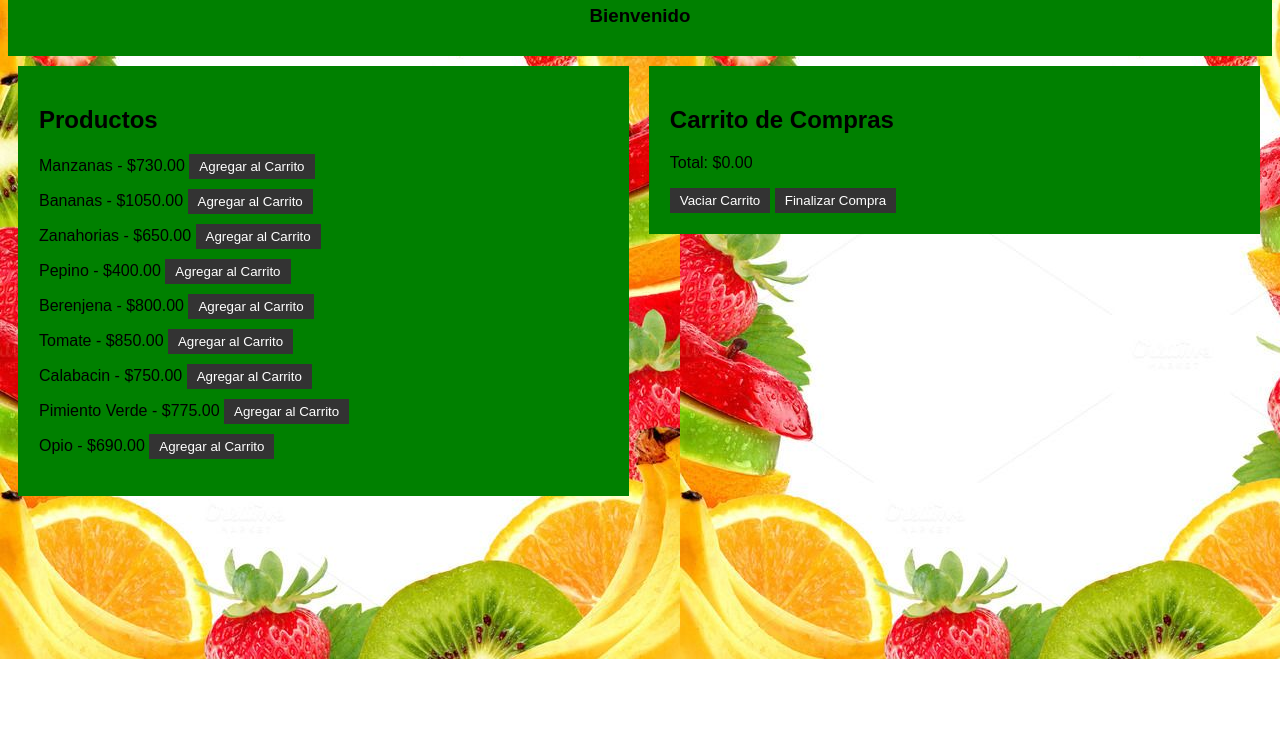
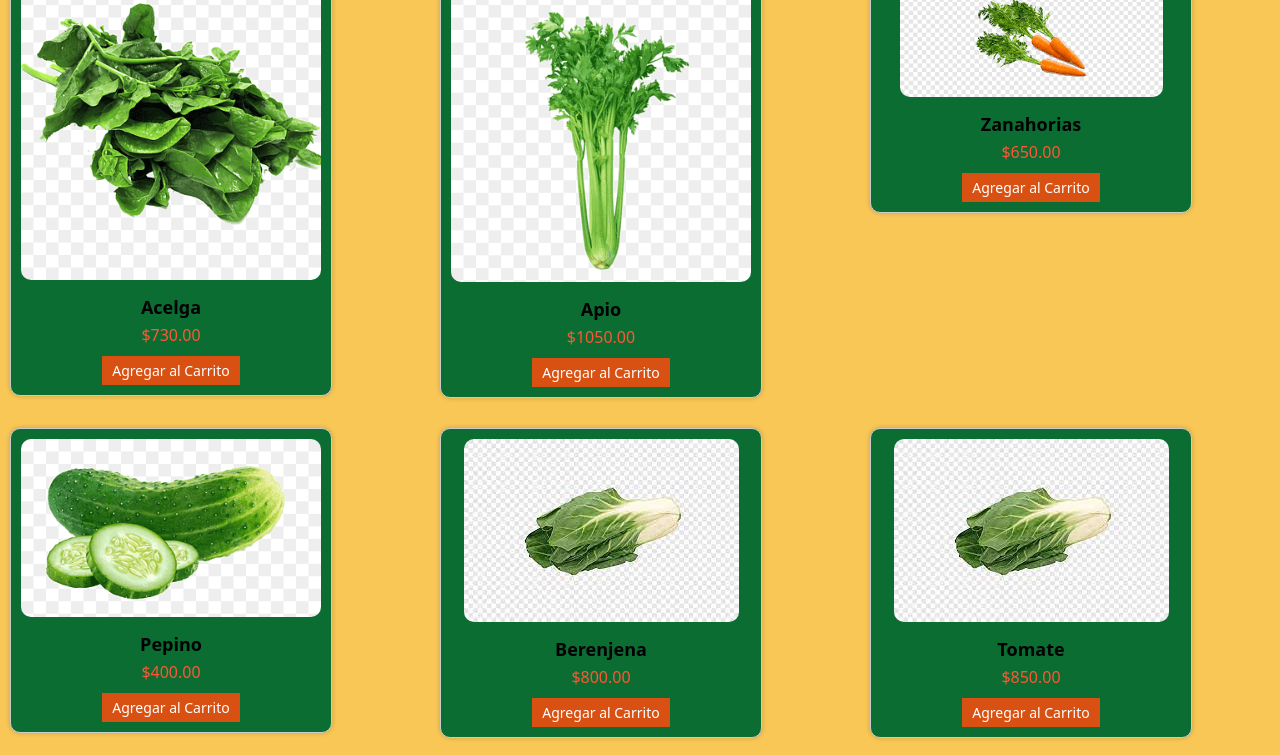
Before and after one commit to lucasvt21/CursoJavascriptCoderHouse, a plain HTML site: page index.html in a window 1280 px wide. Shown: the part 141-896 px from the top of the page. Before the commit the page ends 800 px from the top, so only its background shows below. Drawn offline with Linux system fonts and the light colour scheme; some packages are replaced by stand-ins of ours; a script that the page names is missing.

Commit message:
Tercera pre entrega

```diff
--- /dev/null
+++ b/JSON/productos.JSON
@@ -0,0 +1,17 @@
+[
+    { "id": 1, "nombre": "Acelga", "precio": 730, "img":"img/Verduras/Acelga.png"},
+    { "id": 2, "nombre": "Apio", "precio": 1050, "img":"img/Verduras/Apio.png" },
+    { "id": 3, "nombre": "Zanahorias", "precio": 650, "img":"img/Verduras/Zanahoria.png" },
+    { "id": 4, "nombre": "Pepino", "precio": 400, "img":"img/Verduras/Pepino.png" },
+    { "id": 5, "nombre": "Berenjena", "precio": 800, "img":"img/Verduras/Acelga.jpg" },
+    { "id": 6, "nombre": "Tomate", "precio": 850, "img":"img/Verduras/Acelga.jpg" },
+    { "id": 7, "nombre": "Calabacin", "precio": 750, "img":"img/Verduras/Acelga.jpg" },
+    { "id": 8, "nombre": "Pimiento Verde", "precio": 775, "img":"img/Verduras/Acelga.jpg" },
+    { "id": 10, "nombre": "Brócoli", "precio": 690, "img":"img/Verduras/Acelga.jpg" },
+    { "id": 11, "nombre": "Coliflor", "precio": 690, "img":"img/Verduras/Acelga.jpg" },
+    { "id": 12, "nombre": "Repollo", "precio": 690, "img":"img/Verduras/Acelga.jpg" },
+    { "id": 13, "nombre": "Remolacha", "precio": 690, "img":"img/Verduras/Acelga.jpg" },
+    { "id": 14, "nombre": "Zapallo", "precio": 690, "img":"img/Verduras/Acelga.jpg" },
+    { "id": 15, "nombre": "Achicoria", "precio": 690, "img":"img/Verduras/Acelga.jpg" },
+    { "id": 16, "nombre": "Batata", "precio": 690, "img":"img/Verduras/Acelga.jpg" }
+]
--- a/index.html
+++ b/index.html
@@ -3,19 +3,18 @@
 <head>
     <meta charset="UTF-8">
     <meta name="viewport" content="width=device-width, initial-scale=1.0">
+    <script src="//cdn.jsdelivr.net/npm/sweetalert2@11"></script>
     <title>Verdulería - Barrera S.A</title>
     <link rel="stylesheet" href="style.css">
 </head>
 <body>
-    <header>
-        <h1>Barrera S.A</h1>
-        <h2>Verduleria WEB</h2>
-        <h3>Bienvenido</h3>
+    <header class="headermain">
+    <h1>Barrera S.A</h1>
+    <h2>Verduleria WEB</h2>
     </header>
-
     <section id="productos">
-        <h2>Productos</h2>
-        <ul id="listaProductos"></ul>
+        <div id="listaProductos"></div>
+        <div id="gridProductos" class="producto-grid"></div>
     </section>
 
     <section id="carrito">
--- a/main.js
+++ b/main.js
@@ -1,31 +1,46 @@
-const productos = [
-    { id: 1, nombre: "Manzanas", precio: 730 },
-    { id: 2, nombre: "Bananas", precio: 1050 },
-    { id: 3, nombre: "Zanahorias", precio: 650 },
-    { id: 4, nombre: 'Pepino', precio: 400 },
-    { id: 5, nombre: 'Berenjena', precio: 800 },
-    { id: 6, nombre: 'Tomate', precio: 850 },
-    { id: 7, nombre: 'Calabacin', precio: 750 },
-    { id: 8, nombre: 'Pimiento Verde', precio: 775 },
-    { id: 9, nombre: 'Opio', precio: 690 },
-];
+let productos = [];
+let carrito = [];
 
-const carrito = [];
+const getProductos = async () => {
+    try {
+        const response = await fetch("./JSON/productos.JSON");
+        const data = await response.json();
+        productos = data || [];
+        mostrarProductos(productos);
+    } catch (error) {
+        console.error("Error al obtener productos:", error);
+    }
+};
+
 let totalCompra = 0;
 
-function mostrarProductos() {
-    const listaProductos = document.getElementById("listaProductos");
-    listaProductos.innerHTML = "";
+const storedCarrito = localStorage.getItem("carrito");
+
+if (storedCarrito) {
+    carrito = JSON.parse(storedCarrito);
+    actualizarCarrito();
+}
+
+function mostrarProductos(productos) {
+    const gridProductos = document.getElementById("gridProductos");
     productos.forEach(producto => {
-        const li = document.createElement("li");
-        li.innerHTML = `${producto.nombre} - $${producto.precio.toFixed(2)} <button onclick="agregarAlCarrito(${producto.id})">Agregar al Carrito</button>`;
-        listaProductos.appendChild(li);
+        const div = document.createElement("div");
+        div.innerHTML = `<div class="producto-card">
+        <img src="${producto.img}" alt="${producto.nombre}" />
+        <p class="titulo-producto">${producto.nombre}</p> <p class = "precio-producto"> $${producto.precio.toFixed(2)}</p>
+        <button class="boton-producto" onclick="agregarAlCarrito(${producto.id})">Agregar al Carrito</button>
+        </div>`;
+        gridProductos.appendChild(div);
     });
 }
 
 function agregarAlCarrito(productoId) {
     const producto = productos.find(p => p.id === productoId);
-    carrito.push(producto);
+
+    const productoEnCarrito = carrito.find(p => p.id === productoId);
+
+    productoEnCarrito ? productoEnCarrito.cantidad++ : (producto.cantidad = 1, carrito.push(producto));
+
     totalCompra += producto.precio;
     actualizarCarrito();
 }
@@ -33,13 +48,25 @@ function agregarAlCarrito(productoId) {
 function actualizarCarrito() {
     const listaCarrito = document.getElementById("listaCarrito");
     listaCarrito.innerHTML = "";
+
+    let totalItems = 0;
+
     carrito.forEach(producto => {
         const li = document.createElement("li");
-        li.innerHTML = `${producto.nombre} - $${producto.precio.toFixed(2)} <button onclick="eliminarDelCarrito(${producto.id})">Eliminar</button>`;
+        li.innerHTML = `${producto.nombre} (x${producto.cantidad}) - $${(producto.precio * producto.cantidad).toFixed(2)} <button onclick="eliminarDelCarrito(${producto.id})">Eliminar</button>`;
         listaCarrito.appendChild(li);
+
+        totalItems += producto.cantidad;
     });
+
     const totalCompraElement = document.getElementById("totalCompra");
-    totalCompraElement.textContent = totalCompra.toFixed(2);
+
+    totalCompraElement && (totalCompraElement.textContent = totalCompra.toFixed(2));
+
+    const totalItemsElement = document.getElementById("totalItems");
+    totalItemsElement && (totalItemsElement.textContent = totalItems);
+
+    localStorage.setItem("carrito", JSON.stringify(carrito));
 }
 
 function eliminarDelCarrito(productoId) {
@@ -58,26 +85,25 @@ function vaciarCarrito() {
 }
 
 function finalizarCompra() {
-    if (carrito.length === 0) {
-        alert("Debes seleccionar al menos un producto antes de finalizar la compra.");
-        return;
-    }
-
-    let nombreCliente;
-
-    while (true) {
-        nombreCliente = prompt("Por favor, ingresa tu nombre:");
-        if (nombreCliente !== null && nombreCliente.trim() !== "") {
-            break;
-        }
-    }
-
-    alert(`Gracias por tu compra, ${nombreCliente}. Total: $${totalCompra.toFixed(2)}`);
+    carrito.length === 0
+        ? Swal.fire({
+            icon: 'error',
+            title: 'Problemas',
+            text: 'Tiene que seleccionar al menos un producto para realizar la compra.'
+        })
+        : Swal.fire({
+            icon: 'success',
+            title: 'La compra fue realizada con exitos.',
+            text: `Gracias por tu compra, Total: $${totalCompra.toFixed(2)}`
+        });
 
     vaciarCarrito();
 }
 
-mostrarProductos();
-
 document.getElementById("vaciarCarrito").addEventListener("click", vaciarCarrito);
 document.getElementById("finalizarCompra").addEventListener("click", finalizarCompra);
+
+getProductos();
+
+
+/// En la siguiente entrega realizare todo lo faltante.
--- a/style.css
+++ b/style.css
@@ -1,6 +1,15 @@
+* {
+    margin: 0;
+	padding: 0;
+	list-style: none;
+	text-decoration: none;
+    font-family: system-ui, -apple-system, BlinkMacSystemFont, 'Segoe UI', Roboto, Oxygen, Ubuntu, Cantarell, 'Open Sans', 'Helvetica Neue', sans-serif;
+}
+
 body {
-    font-family: Arial, sans-serif;
-    background-image: url(/img/fondo.jpg);
+    display: flex;
+    flex-direction: column;
+    background-color: #f8c756;
 }
 
 header {
@@ -10,14 +19,29 @@ header {
     padding: 10px;
 }
 
-#productos, #carrito {
+.headermain {
+    display: flex;
+    flex-direction: column;
+    border: solid 2px black;
+    border-radius: 1.25rem;
+    justify-content: center;
+    align-items: center;
+}
+
+.listaProductos {
+    display: grid;
+    grid-template-columns: 1fr 1fr;
+    grid-template-rows: 1fr 1fr 1fr;
+    gap: 6px 0px;
+}
+
+#carrito {
     float: left;
     width: 45%;
     padding: 20px;
     border: 1px solid #ddd;
     margin: 10px;
     background-color: green;
-    border: 1px solid green;
 }
 
 ul {
@@ -28,14 +52,77 @@ ul {
 li {
     margin-bottom: 10px;
 }
+
 button {
-    background-color: #333;
+    background-color: #25cc68;
     color: white;
     border: none;
     padding: 5px 10px;
     cursor: pointer;
 }
 
-button:hover {
-    background-color: #555;
+
+.agregar-carrito-button {
+    background-color: #fff201;
+    color: #fff;
+    border: none;
+    padding: 5px 10px;
+    font-size: 14px;
+    cursor: pointer;
+    border-radius: 3px;
+    margin-top: 10px;
 }
+
+.agregar-carrito-button:hover {
+    background-color: #f9da0d;
+}
+
+.producto-grid {
+    display: grid;
+    grid-template-columns: repeat(3, 1fr);
+    gap: 10px;
+}
+
+.producto-card {
+    width: 300px;
+    border: 1px solid #ccc;
+    margin: 10px;
+    padding: 10px;
+    box-shadow: 0px 0px 5px rgba(0, 0, 0, 0.2);
+    background-color: #0c6d33;
+    text-align: center;
+    border-radius: .625rem;
+    max-height: 31.25rem;
+}
+
+.producto-card img {
+    max-width: 100%;
+    height: auto;
+    border-radius: .625rem;
+}
+
+.titulo-producto {
+    font-size: 18px;
+    font-weight: bold;
+    margin-top: 10px;
+}
+
+.precio-producto {
+    font-size: 16px;
+    color: #ff5733;
+    margin-top: 5px;
+}
+
+.boton-producto {
+    background-color: #d95112;
+    color: #fff;
+    border: none;
+    padding: 5px 10px;
+    font-size: 14px;
+    cursor: pointer;
+    margin-top: 10px;
+}
+
+.boton-producto:hover {
+    background-color: #0056b3;
+}
```
Also changed, not shown: img/Verduras/Acelga.jpg (added), img/Verduras/Acelga.png (added), img/Verduras/Apio.png (added), img/Verduras/Pepino.png (added), img/Verduras/Zanahoria.png (added).
